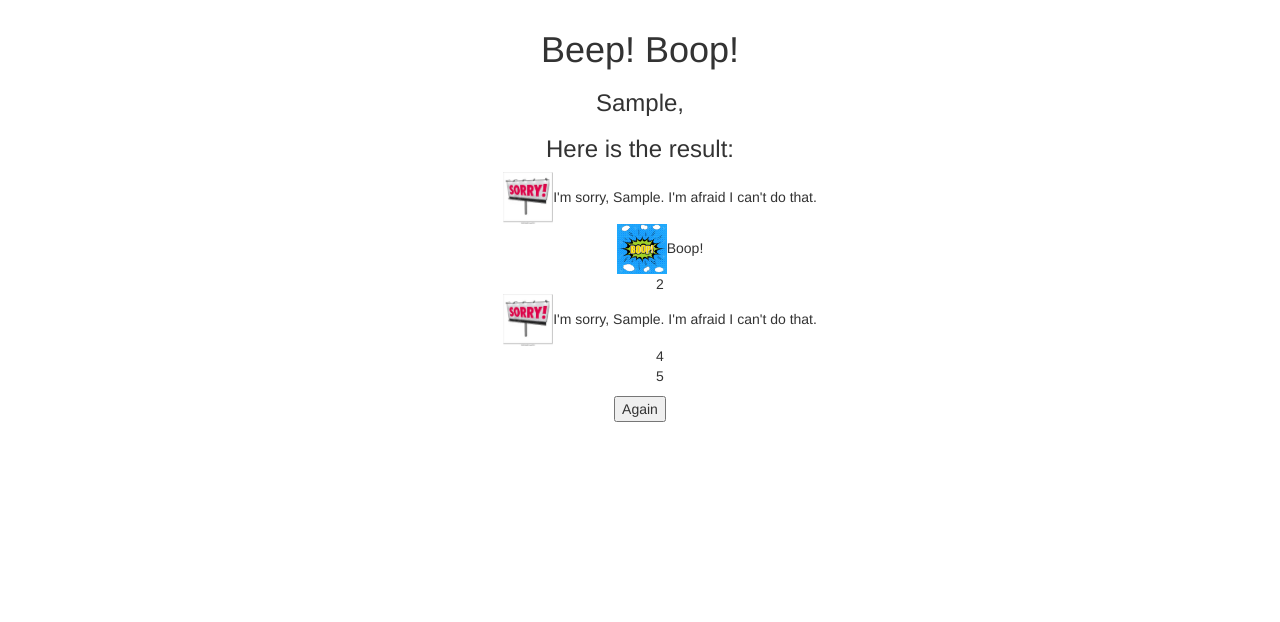
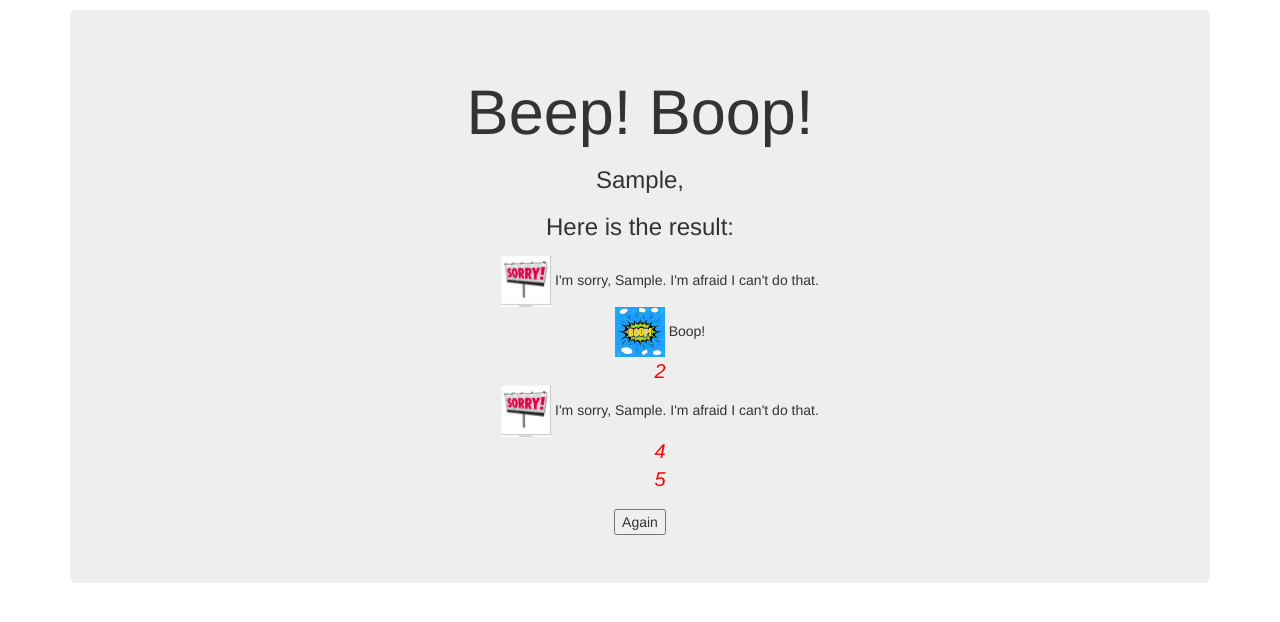
Before and after one commit to sjullieb/beep-boop, a plain HTML site: page index.html in a window 1280 px wide. Both pictures are taken after typing "Sample", "5" into the empty fields and a click on the button "Go". Drawn offline with Linux system fonts and the light colour scheme.

Commit message:
add select box with output options

```diff
--- a/css/styles.css
+++ b/css/styles.css
@@ -14,3 +14,8 @@ body{
 img{
   width: 50px;
 }
+
+em{
+  color: red;
+  font-size: 20px;
+}
--- a/index.html
+++ b/index.html
@@ -10,6 +10,7 @@
   </head>
   <body>
     <div class="container">
+      <div class="jumbotron">
         <h1>Beep! Boop!</h1>
 
         <div class="input">
@@ -26,6 +27,14 @@
               <input id="number" type="number">
             </div>
 
+            <div class="form-group">
+              <select class="form-control" id="showOptions">
+                <option value="1">Images and text</option>
+                <option value="2">Text only</option>
+                <option value="3">Images only</option>
+              </select>
+            </div>
+
             <button id="submit" type="submit" name="button">Go</button>
           </form>
         </div>
@@ -40,5 +49,6 @@
           <button id="again" type="button" name="button">Again</button>
         </div>
       </div>
+    </div>
   </body>
 </html>
--- a/js/scripts.js
+++ b/js/scripts.js
@@ -44,18 +44,42 @@ $(document).ready(function(){
 
       //$("#result").text(outputText.join(", "));
       outputText.forEach(function(reply){
-        var imgTagText = "";
+        var beforeReplyTag = "";
+        var afterReplyTag = "";
+        var imgTag = "";
+        var isTextReply = true;
+        var textReply = "";
+
+        textReply = reply;
+
         if (reply.includes("sorry")){
-          imgTagText = "<img src='img/sorry.jpg' alt='Sorry...'>";
+          imgTag = "<img src='img/sorry.jpg' alt='Sorry...'> ";
         }
         else if (reply.includes("Beep")) {
-          imgTagText = "<img src='img/beep.jpg' alt='Beep!'>";
+          imgTag = "<img src='img/beep.jpg' alt='Beep!'> ";
         }
         else if (reply.includes("Boop")) {
-          imgTagText = "<img src='img/boop.jpg' alt='Boop!'>";
+          imgTag = "<img src='img/boop.jpg' alt='Boop!'> ";
+        }
+        else {
+          beforeReplyTag = "<em>";
+          afterReplyTag = "</em>";
+          isTextReply = false;
         }
 
-        $("ul").append("<li>" + imgTagText + reply + "</li>");
+        if ($("#showOptions").val() === "2"){
+          // text only
+          imgTag = "";
+        }
+
+        if ($("#showOptions").val() === "3" && isTextReply){
+          // images only
+          textReply = "";
+        }
+
+        console.log("<li>" + imgTag + beforeReplyTag + textReply + afterReplyTag + "</li>");
+
+        $("ul").append("<li>" + imgTag + beforeReplyTag + textReply + afterReplyTag + "</li>");
       });
 
       $(".input").hide();
@@ -68,5 +92,6 @@ $(document).ready(function(){
     $(".result").hide();
     $("#number").val("");
     $("#number").focus();
+    $("ul").empty();
   });
 });
```
Lines whose indentation alone changed are shown as unchanged.
